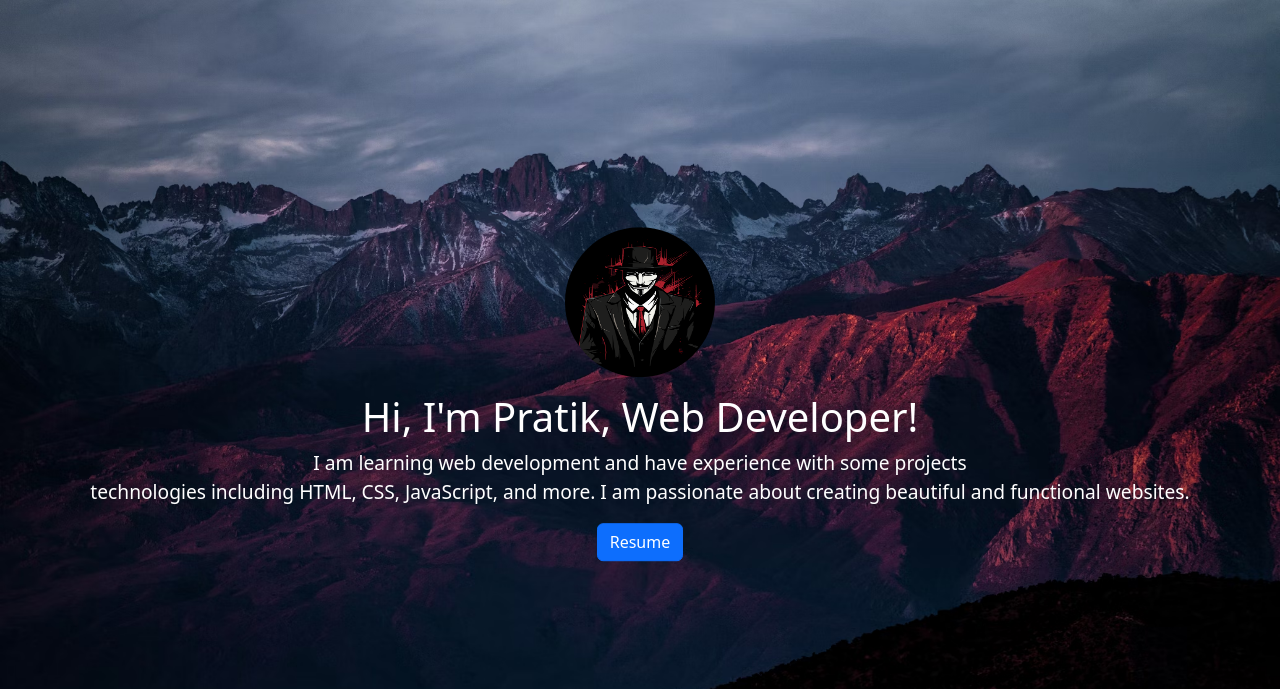
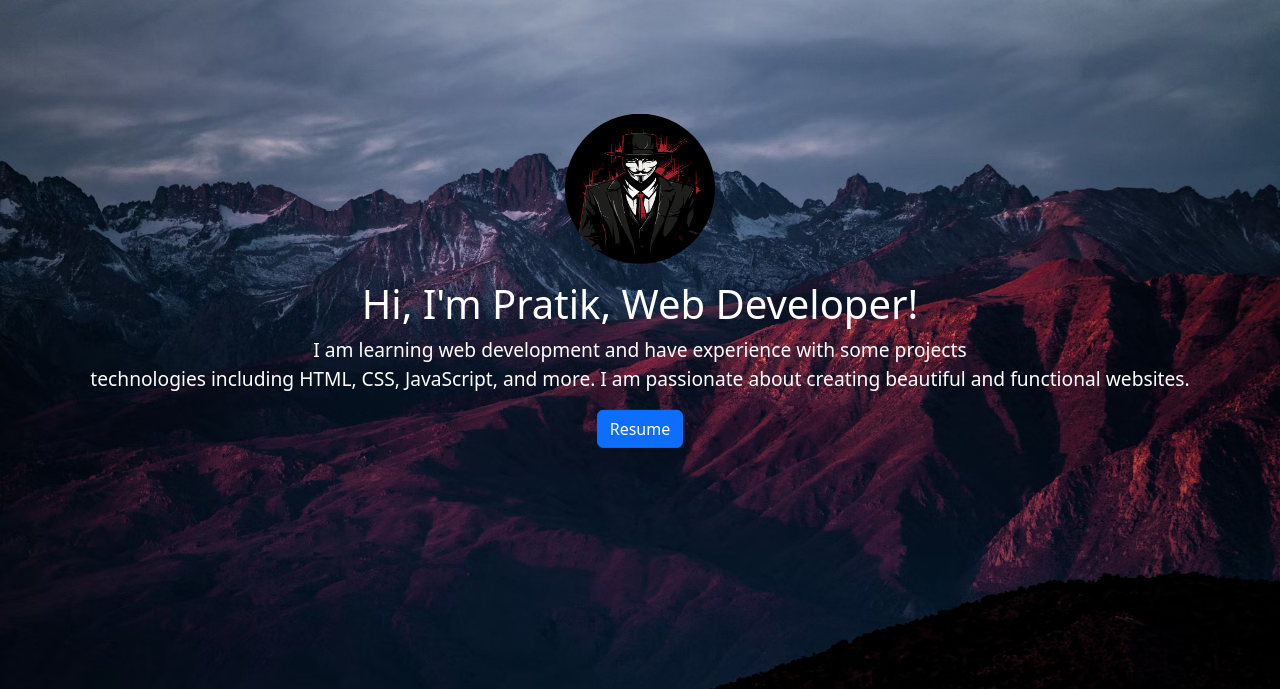
Before and after one commit to CyberPratik/CyberPratik.github.io, a plain HTML site: page index.html in a window 1280 px wide. Shown: the part 88-777 px from the top of the page. Drawn offline with nearby package versions, Linux system fonts and the light colour scheme.

Commit message:
Fixed info

```diff
--- a/index.html
+++ b/index.html
@@ -35,7 +35,7 @@
     </nav>
 <section>
     <div class="background-image img-fluid">
-      <div class="container text-center text-white profile" style="position: absolute; top: 50%; left: 50%; transform: translate(-50%, -50%);">
+      <div class="container text-center text-white profile" style="position: absolute; top: 40%; left: 50%; transform: translate(-50%, -60%);">
         <img src="images/black-hat.jpg" class="rounded-circle mb-3" alt="Profile Picture" style="width: 150px; height: 150px;">
         <h1>Hi, I'm Pratik, Web Developer!</h1>
         <p>I am learning web development and have experience with some projects<br> technologies including HTML, CSS, JavaScript, and more. I am passionate about creating beautiful and functional websites.</p>
```
